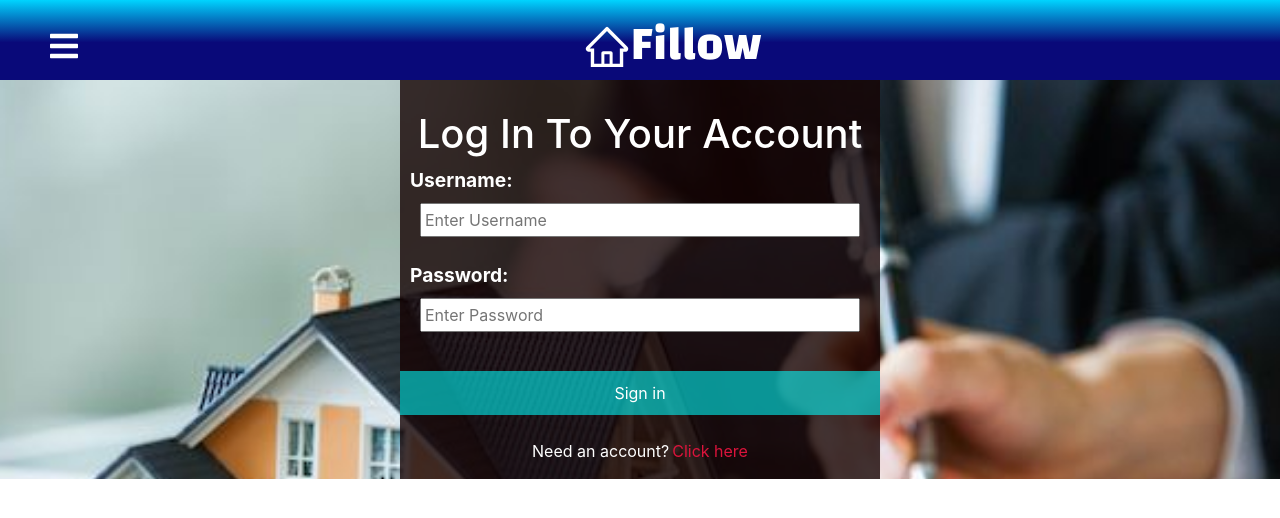
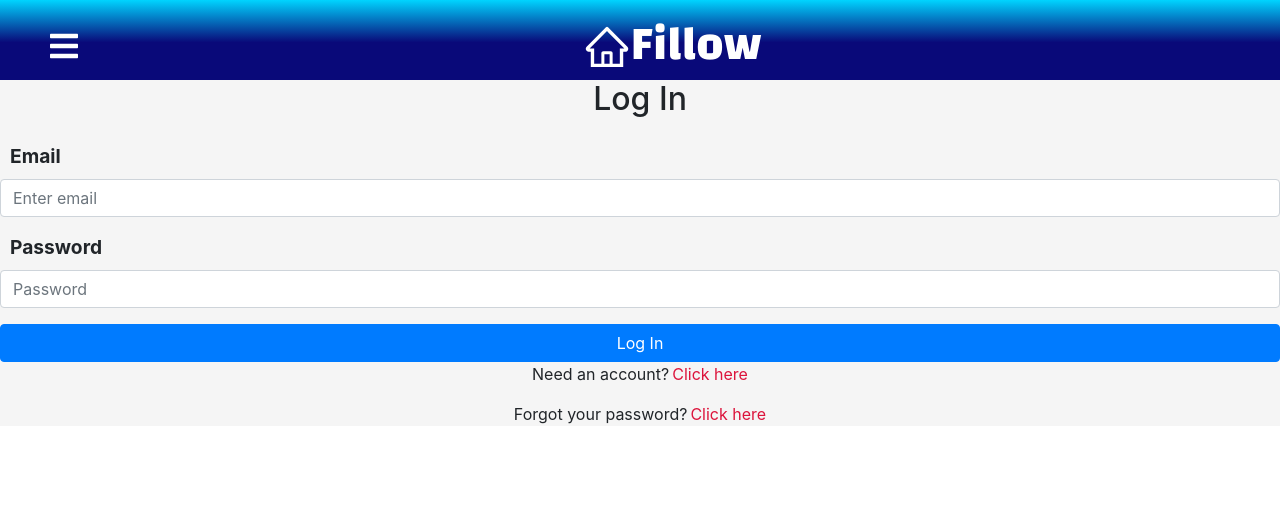
Before and after one commit to mhislam1/Real-Estate-Project, a React (Create React App) app: page /login in a window 1280 px wide. Shown: the top 518 px of the page. Built offline with nearby package versions, Linux system fonts and the light colour scheme; no server answers.

Commit message:
User and Firebase

```diff
--- a/src/App.js
+++ b/src/App.js
@@ -8,12 +8,16 @@ import About from './component/About/About'
 import {AuthProvider} from './component/Context/AuthContext'
 import {BrowserRouter as Router, Switch, Route} from 'react-router-dom';
 import './styling/style.css';
+import Dashboard from './component/Dashboard/Dashboard'
+import PrivateRoute from './Privateroute'
+import ForgotPassword from './component/ForgotPassword/ForgotPassword'
+import UpdateProfile from './component/UpdateProfile/UpdateProfile';
 
 function App() {
   return (
     <>
+    <Router>
       <AuthProvider>
-    <Router>
         <Navbar />
           <Switch>
             <Route path='/' exact component={Home} />
@@ -21,9 +25,13 @@ function App() {
             <Route path='/register' component={Register} />
             <Route path='/contact' component={Contact} />
             <Route path='/about' component={About} />
+            <PrivateRoute path='/home' component={Dashboard} />
+            <PrivateRoute path='/update' component={UpdateProfile} />
+            <Route path='/forgot-password' component={ForgotPassword} />
           </Switch>
+        </AuthProvider>
       </Router>
-    </AuthProvider>
+
     </>
   );
 }
--- /dev/null
+++ b/src/Privateroute.js
@@ -0,0 +1,16 @@
+import React from 'react'
+import {Redirect, Route} from 'react-router-dom'
+import {useAuth} from './component/Context/AuthContext'
+
+export default function Privateroute({component: Component, ...rest}) {
+    const {currentUser} = useAuth()
+
+    return (
+        <Route {...rest}
+        render = {props => {
+            return currentUser ? <Component {...props} /> : <Redirect to='/login' />
+        }}>
+
+        </Route>
+    )
+}
--- /dev/null
+++ b/src/component/Dashboard/Dashboard.js
@@ -0,0 +1,39 @@
+import React, {useState} from 'react'
+import {Form,Button,Alert,Col} from 'react-bootstrap'
+import { Link, useHistory } from 'react-router-dom'
+import {useAuth} from '../Context/AuthContext'
+
+export default function Dashboard() {
+    const [error, setError] = useState('')
+    const {currentUser,logout} = useAuth()
+    const history = useHistory()
+
+    async function handleLogout(){
+        setError('')
+
+        try {
+            await logout()
+            history.push('/login')
+        } catch (error) {
+            setError('Failed to logout')
+        }
+    }
+
+    return (
+        <>
+        <Form>
+            <Form.Row>
+                <Form.Group as={Col}>
+                <h2 className='text-center mb-4'>Profile</h2>{"\n"}
+                {error && <Alert variant='danger'>{error}</Alert>}
+                <strong>Email:</strong>{currentUser.email}
+                <Link to='/update' className='btn btn-primary w-100 mt-3'>Update Profile</Link>
+                </Form.Group>
+            </Form.Row>
+        </Form>
+        <div className='w-100 text-center mt-2'>
+            <Button variant='link' onClick={handleLogout}>Log Out</Button>
+        </div>
+        </>
+    )
+}
--- /dev/null
+++ b/src/component/ForgotPassword/ForgotPassword.js
@@ -0,0 +1,51 @@
+import React, {useRef, useState} from 'react';
+import {Link} from 'react-router-dom';
+import {Form,Col,Button,Alert} from 'react-bootstrap'
+import {useAuth} from '../Context/AuthContext'
+
+export default function ForgotPassword() {
+	const emailRef = useRef();
+
+	const {resetPassword} = useAuth();
+	const [error, setError] = useState('')
+    const [message, setMessage] = useState('')
+	const [loading, setLoading] = useState(false)
+
+	async function handleSubmit(e) {
+		e.preventDefault();
+
+		try{
+            setMessage('')
+			setError('')
+			setLoading(true)
+			await resetPassword(emailRef.current.value)
+			setMessage('Check your email to change your password')
+		} catch {
+			setError('Failed to reset Password')
+		}
+		setLoading(false)
+	}
+
+	return (
+		<Form style={{backgroundColor:'#f5f5f5 '}} onSubmit={handleSubmit}>
+			<h2 className='text-center mb-4'>Password Reset</h2>
+
+			{error && <Alert variant='danger'>{error}</Alert>}
+			{message && <Alert variant='success'>{message}</Alert>}
+
+			<Form.Row>
+				<Form.Group as={Col} controlId="formGridEmail">
+				<Form.Label>Email</Form.Label>
+				<Form.Control type="email" placeholder="Enter email" ref={emailRef}/>
+				</Form.Group>
+			</Form.Row>
+
+
+
+			<Button disabled={loading} type="submit" className='w-100'>Reset Password</Button>
+			<div className='w-100 text-center mt-3'><Link to='/register'>Register</Link></div>
+			<div className='w-100 text-center mt-3'><Link to='/login'>Login</Link></div>
+
+		</Form>
+		);
+}
--- a/src/component/Login/Login.js
+++ b/src/component/Login/Login.js
@@ -1,25 +1,55 @@
-import React from 'react';
-import { Link } from 'react-router-dom';
+import React, {useRef, useState} from 'react';
+import {Link, useHistory} from 'react-router-dom';
+import {Form,Col,Button,Alert} from 'react-bootstrap'
 import './Login.css'
+import {useAuth} from '../Context/AuthContext'
 
-export default function Login(){
-return(
-    <>
-	<div className='logDiv' >
-        <div class="form-app">
-			<h1>Log In To Your Account </h1>
+export default function Login() {
+	const emailRef = useRef();
+	const passRef = useRef();
 
-			<label>Username:</label>
-			<input type="text" class="form-text" placeholder="Enter Username" name="username" required/><br />
+	const {login} = useAuth();
+	const [error, setError] = useState('')
+	const [loading, setLoading] = useState(false)
+	const history = useHistory();
 
-			<label>Password:</label>
-			<input type="password" class="form-text" minlength="8" placeholder="Enter Password" name="password" required/><br />
+	async function handleSubmit(e) {
+		e.preventDefault();
 
-			<input type="submit" value="Sign in" class="reg-button" id="button1" /> <br />
+		try{
+			setError('')
+			setLoading(true)
+			await login(emailRef.current.value, passRef.current.value)
+			history.push('/home')
+		} catch {
+			setError('Failed to sign in')
+		}
+		setLoading(false)
+	}
 
+	return (
+		<Form style={{backgroundColor:'#f5f5f5 '}} onSubmit={handleSubmit}>
+			<h2 className='text-center mb-4'>Log In</h2>
+
+			{error && <Alert variant='danger'>{error}</Alert>}
+			<Form.Row>
+				<Form.Group as={Col} controlId="formGridEmail">
+				<Form.Label>Email</Form.Label>
+				<Form.Control type="email" placeholder="Enter email" ref={emailRef}/>
+				</Form.Group>
+			</Form.Row>
+
+			<Form.Row>
+				<Form.Group as={Col} controlId="formGridPassword">
+				<Form.Label>Password</Form.Label>
+				<Form.Control type="password" placeholder="Password" ref={passRef}/>
+				</Form.Group>
+			</Form.Row>
+
+			<Button disabled={loading} type="submit" className='w-100'>Log In</Button>
 			<p>Need an account? <Link to='/register'>Click here</Link></p>
-        </div>
-	</div>
-    </>
-)
+			<p>Forgot your password? <Link to='/forgot-password'>Click here</Link></p>
+
+		</Form>
+		);
 }
--- a/src/component/Register/Register.js
+++ b/src/component/Register/Register.js
@@ -1,93 +1,86 @@
-import React from 'react';
+import React, {useRef, useState} from 'react';
 import landing from '../../Image/background2.jpg';
-import {Link} from 'react-router-dom';
-import {Form,Col,Button} from 'react-bootstrap'
+import {Link, useHistory} from 'react-router-dom';
+import {Form,Col,Button,Alert} from 'react-bootstrap'
 import './Register.css'
+import {useAuth} from '../Context/AuthContext'
 
-export default function Navbar() {
+export default function Register() {
+	const emailRef = useRef();
+	const passRef = useRef();
+	const passConRef = useRef();
+	const fName = useRef();
+	const mName = useRef();
+	const lName = useRef();
+
+	const {signup} = useAuth();
+	const [error, setError] = useState('')
+	const [loading, setLoading] = useState(false)
+	const history = useHistory()
+
+	async function handleSubmit(e) {
+		e.preventDefault();
+
+		if(passRef.current.value !== passConRef.current.value){
+			return setError('Passwords do not match')
+		}
+
+		try{
+			setError('')
+			setLoading(true)
+			await signup(emailRef.current.value, passRef.current.value)
+			history.push('/home')
+		} catch {
+			setError('Failed to make an account')
+		}
+		setLoading(false)
+	}
+
 	return (
-		<Form style={{backgroundColor:'#f5f5f5 '}}>
+		<Form style={{backgroundColor:'#f5f5f5 '}} onSubmit={handleSubmit}>
+			<h2 className='text-center mb-4'>Sign Up</h2>
+
+			{error && <Alert variant='danger'>{error}</Alert>}
 			<Form.Row>
 				<Form.Group as={Col} controlId="formGridEmail">
 				<Form.Label>Email</Form.Label>
-				<Form.Control type="email" placeholder="Enter email" />
+				<Form.Control type="email" placeholder="Enter email" ref={emailRef}/>
 				</Form.Group>
 			</Form.Row>
 
 			<Form.Row>
 				<Form.Group as={Col} controlId="formGridPassword">
 				<Form.Label>Password</Form.Label>
-				<Form.Control type="password" placeholder="Password" />
+				<Form.Control type="password" placeholder="Password" ref={passRef}/>
 				</Form.Group>
 
 				<Form.Group as={Col} controlId="confirmPassword">
 				<Form.Label>Re-enter Password</Form.Label>
-				<Form.Control type="password" placeholder="Password" />
+				<Form.Control type="password" placeholder="Password" ref={passConRef}/>
 				</Form.Group>
 			</Form.Row>
 
 			<Form.Row>
 				<Form.Group as={Col} controlId="firstName">
 				<Form.Label>First Name</Form.Label>
-				<Form.Control />
+				<Form.Control ref={fName}/>
 				</Form.Group>
 
 				<Form.Group as={Col} controlId="middleName">
 				<Form.Label>Middle Name</Form.Label>
-				<Form.Control />
+				<Form.Control ref={mName}/>
 				</Form.Group>
 
 				<Form.Group as={Col} controlId="lastName">
 				<Form.Label>Last Name</Form.Label>
-				<Form.Control />
+				<Form.Control ref={lName}/>
 				</Form.Group>
 			</Form.Row>
 
-			<Button as="input" type="submit" value="Submit" />{' '}
+			<Button disabled={loading} type="submit">Sign Up </Button>
 			<Button as="input" type="reset" value="Reset" variant='danger'/>
+			<p>Already have an account? <Link to='/login'>Click here</Link></p>
+
 		</Form>
 		);
 }
-
-/*
-<>
-<div className='regdiv' style={{backgroundImage: `url(${landing})`}}>
-	<div className="form-app">
-		<h1>Register</h1>
-
-		<label>First Name:</label>
-		<input type="text" className="form-text" placeholder="Enter First Name" name="first" required/><br />
-
-		<label>Last Name:</label>
-		<input type="text" className="form-text" placeholder="Enter Last Name" name="last" required/><br />
-
-		<label>Middle Initial: (Optional)</label>
-		<input type="text" className="form-text" placeholder="Enter Middle Name" name="middle"/><br />
-
-		<label>Username:</label>
-		<input type="text" className="form-text" placeholder="Enter Username" name="username" required/><br />
-
-		<label>Password:</label>
-		<input type="password" className="form-text" minlength="8" placeholder="Enter Password" name="password" required/><br />
-
-		<label>Re-enter Password:</label>
-		<input type="password" className="form-text" minlength="8" placeholder="Enter Password" name="password2" required/><br />
-
-		<label>Email:</label>
-		<input type="email" className="form-text" placeholder="Enter Email" name="email" required/><br />
-
-		<label>Gender:</label><br />
-		<div className="radio">
-		<input type="radio" className="form-text" name="gender" value="M" required/>Male<br />
-		<input type="radio" className="form-text" name="gender" value="F" required/>Female<br />
-		<input type="radio" className="form-text" name="gender" value="O" required/>Other<br />
-		</div>
-
-		<input type="submit" value="Register" className="reg-button" id="button1"  />
-		<input type="Reset" className="reset-button" id="button2" /><br />
-
-		<p>Already have an account? <Link to='/login'>Click here</Link></p>
-	</div>
-</div>
-</>
-*/
--- /dev/null
+++ b/src/component/UpdateProfile/UpdateProfile.js
@@ -0,0 +1,80 @@
+import React, {useRef, useState} from 'react';
+import {Link, useHistory} from 'react-router-dom';
+import {Form,Col,Button,Alert} from 'react-bootstrap'
+import {useAuth} from '../Context/AuthContext'
+
+export default function UpdateProfile() {
+	const emailRef = useRef();
+	const passRef = useRef();
+	const passConRef = useRef();
+
+
+	const {currentUser, updateEmail, updatePassword} = useAuth();
+	const [error, setError] = useState('')
+	const [loading, setLoading] = useState(false)
+	const history = useHistory()
+
+	function handleSubmit(e) {
+		e.preventDefault();
+
+		if(passRef.current.value !== passConRef.current.value){
+			return setError('Passwords do not match')
+		}
+
+        const promises = []
+
+        setLoading(true)
+        setError('')
+
+        if (emailRef.current.value !== currentUser.email){
+            promises.push(updateEmail(emailRef.current.value))
+        }
+
+        if(passRef.current.value){
+            promises.push(updatePassword(passRef.current.value))
+        }
+
+        Promise.all(promises)
+        .then(() => {
+            history.push('/home')
+        })
+        .catch(() => {
+            setError('Failed to update profile')
+        })
+        .finally(() => {
+            setLoading(false)
+        })
+    }
+
+	return (
+		<Form style={{backgroundColor:'#f5f5f5 '}} onSubmit={handleSubmit}>
+			<h2 className='text-center mb-4'>Update Profile</h2>
+
+			{error && <Alert variant='danger'>{error}</Alert>}
+			<Form.Row>
+				<Form.Group as={Col} controlId="formGridEmail">
+				<Form.Label>Email</Form.Label>
+				<Form.Control type="email" placeholder="Enter email" ref={emailRef} defaultValue={currentUser.email} required/>
+				</Form.Group>
+			</Form.Row>
+
+			<Form.Row>
+				<Form.Group as={Col} controlId="formGridPassword">
+				<Form.Label>Password</Form.Label>
+				<Form.Control type="password" placeholder="Leave blank to keep the same password" ref={passRef} />
+				</Form.Group>
+			</Form.Row>
+
+			<Form.Row>
+                <Form.Group as={Col} controlId="confirmPassword">
+				<Form.Label>Re-enter Password</Form.Label>
+				<Form.Control type="password" placeholder="Leave blank to keep the same password" ref={passConRef} />
+				</Form.Group>
+            </Form.Row>
+
+			<Button disabled={loading} type="submit" className='w-100 text-center mt-2'>Update </Button>
+			<p><Link to='/home'>Cancel</Link></p>
+
+		</Form>
+		);
+}
```
Also changed, not shown: 1 other file (tests, documents, lock files or other folders). Lines whose indentation alone changed are shown as unchanged.
